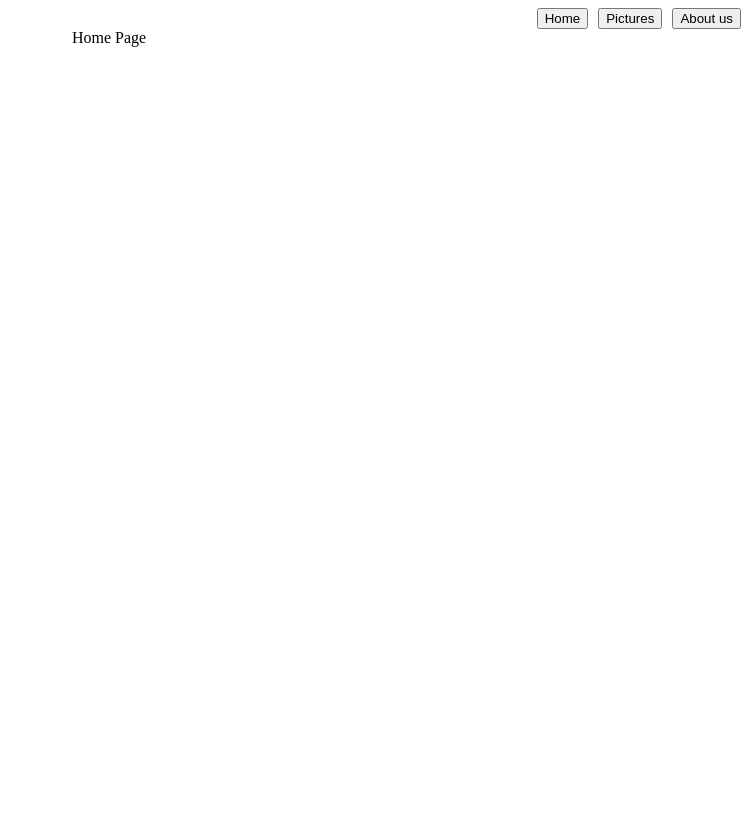
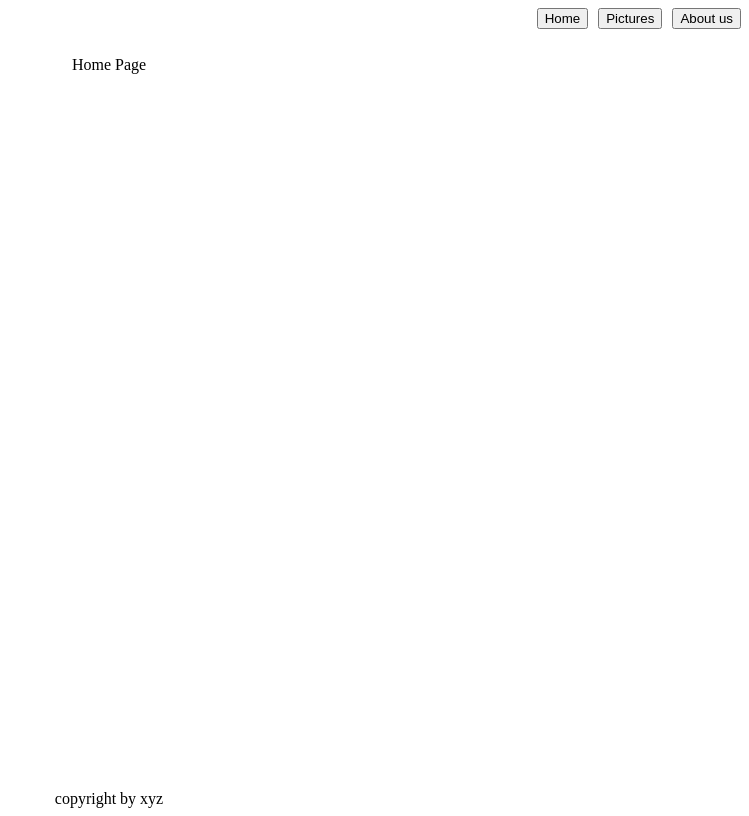
Before and after one commit to JelenadlS/redux-training, a React (Create React App) app: page / in a window 1280 px wide. Shown: the whole page, without its empty margins (531-1280 px from the left). Built offline with nearby package versions, Linux system fonts and the light colour scheme.

Commit message:
Add footer

```diff
--- a/src/App.js
+++ b/src/App.js
@@ -11,6 +11,7 @@ function App() {
       <Routes className="App">
         <Route path="/" element={<HomePage />} />
       </Routes>
+      <StyledFooter>copyright by xyz</StyledFooter>
     </StyledAppGrid>
   );
 }
@@ -18,7 +19,12 @@ function App() {
 export default App;
 
 const StyledAppGrid = styled.div`
+  height: 100vh;
   display: grid;
-  grid-template-rows: 48px auto 48 px;
+  grid-template-rows: 48px 1fr 48px;
   justify-items: center;
 `;
+
+const StyledFooter = styled.footer`
+  align-self: end;
+`;
```
